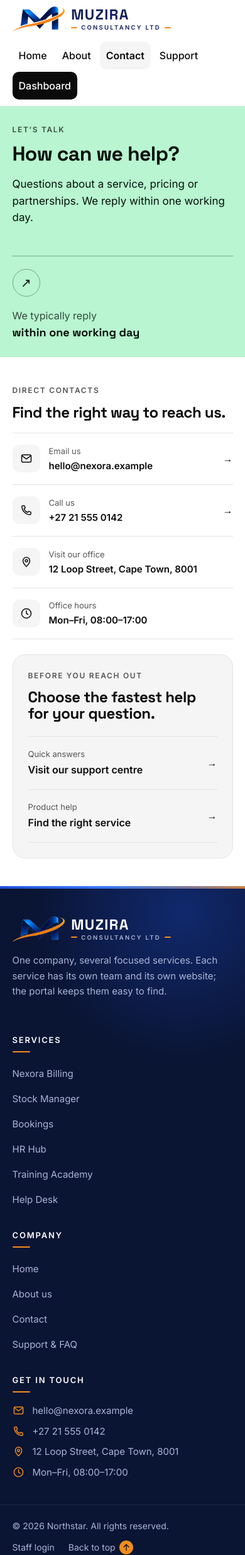
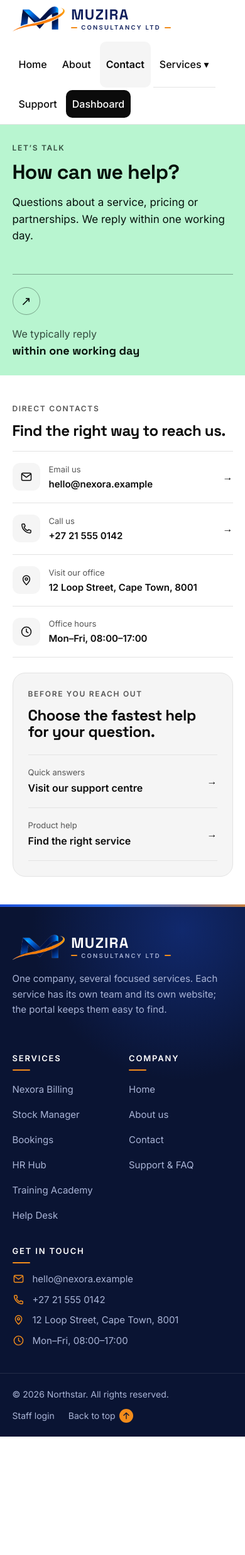
Before and after one commit to pedraul/web-home, a Django app: page /contact/ in a window 390 px wide. Shown: the top 2469 px of the page at 63% size. After the commit the page ends 2281 px from the top, so only its background shows below. Run offline with Django 5.2, Linux system fonts and the light colour scheme; the visitor is signed in with stand-in values (Sample User, id 1); data comes from the database, SQL or seed files in the repository.

Commit message:
Add Services menu to top bar and two-column phone footer
The top navigation gets a Services dropdown (between Contact and Support)
listing published services, with an "+ Add service" link for staff.
On phones the footer keeps two columns instead of stacking.

Co-Authored-By: Claude Opus 5.5 <noreply@anthropic.com>

```diff
--- a/static/css/site.css
+++ b/static/css/site.css
@@ -427,6 +427,69 @@ nav .wrap {
   color: var(--accentInk);
 }
 
+/* Services dropdown in the top bar */
+.nav-menu {
+  position: relative;
+}
+
+.nav-menu summary {
+  list-style: none;
+  cursor: pointer;
+  padding: 10px 12px;
+  border-radius: 10px;
+  font-weight: 500;
+  min-height: 44px;
+  display: flex;
+  align-items: center;
+  gap: 4px;
+}
+
+.nav-menu summary::-webkit-details-marker {
+  display: none;
+}
+
+.nav-menu summary:hover,
+.nav-menu[open] summary {
+  background: var(--soft);
+}
+
+.nav-menu-list {
+  position: absolute;
+  right: 0;
+  top: calc(100% + 6px);
+  z-index: 50;
+  min-width: 220px;
+  max-width: min(320px, calc(100vw - 32px));
+  max-height: 70vh;
+  overflow-y: auto;
+  padding: 6px;
+  display: grid;
+  background: var(--card);
+  color: var(--ink);
+  border: 1px solid var(--line);
+  border-radius: 12px;
+  box-shadow: 0 12px 32px rgb(0 0 0 / .14);
+}
+
+.links .nav-menu-list a {
+  min-height: 40px;
+  padding: 8px 10px;
+  justify-content: space-between;
+  gap: 12px;
+}
+
+.links .nav-menu-list a.nav-menu-add {
+  margin-top: 4px;
+  border-top: 1px solid var(--line);
+  border-radius: 0 0 8px 8px;
+  font-weight: 600;
+}
+
+.nav-menu-empty {
+  padding: 8px 10px;
+  color: var(--mute);
+}
+
 /* Hero */
 .hero {
   background: var(--field);
@@ -1607,7 +1670,17 @@ details p {
 
 @media (max-width: 520px) {
   .foot-grid {
-    grid-template-columns: minmax(0, 1fr);
+    gap: 28px 20px;
+  }
+  /* "Get in touch" holds long emails and addresses, so it gets the full row. */
+  .foot-grid > :last-child {
+    grid-column: 1 / -1;
+  }
+  .site-footer h2 {
+    margin-bottom: 14px;
+  }
+  .site-footer nav a {
+    overflow-wrap: anywhere;
   }
   .foot-bottom {
     flex-direction: column;
@@ -1665,8 +1738,16 @@ details p {
     margin-left: 0;
     width: 100%;
   }
-  .links a {
+  .links a,
+  .nav-menu summary {
     padding: 8px 10px;
+  }
+  .nav-menu-list {
+    position: fixed;
+    top: auto;
+    left: 16px;
+    right: 16px;
+    max-width: none;
   }
   .stack thead {
     display: none;
--- a/static/js/portal.js
+++ b/static/js/portal.js
@@ -37,6 +37,15 @@
     f.addEventListener("submit", (e) => { if (!confirm(f.dataset.confirm)) e.preventDefault(); });
   }
 
+  // Top-bar Services menu: close on outside click or Escape.
+  const navMenu = document.querySelector("[data-nav-menu]");
+  if (navMenu) {
+    document.addEventListener("click", (e) => { if (!navMenu.contains(e.target)) navMenu.open = false; });
+    document.addEventListener("keydown", (e) => {
+      if (e.key === "Escape" && navMenu.open) { navMenu.open = false; navMenu.querySelector("summary").focus(); }
+    });
+  }
+
   // Toasts fade after a few seconds.
   for (const t of document.querySelectorAll("[data-toast]")) {
     setTimeout(() => t.remove(), 6000);
--- a/templates/services/base.html
+++ b/templates/services/base.html
@@ -19,6 +19,19 @@
       <a href="{% url 'home' %}"{% if current == 'home' %} aria-current="page"{% endif %}>Home</a>
       <a href="{% url 'about' %}"{% if current == 'about' %} aria-current="page"{% endif %}>About</a>
       <a href="{% url 'contact' %}"{% if current == 'contact' %} aria-current="page"{% endif %}>Contact</a>
+      <details class="nav-menu" data-nav-menu>
+        <summary>Services <span aria-hidden="true">▾</span></summary>
+        <div class="nav-menu-list">
+          {% for s in footer_services %}
+          <a href="{{ s.url }}" target="_blank" rel="noopener noreferrer">{{ s.name }} <span aria-hidden="true">↗</span><span class="sr"> (opens in a new tab)</span></a>
+          {% empty %}
+          <span class="nav-menu-empty">Coming soon</span>
+          {% endfor %}
+          {% if user.is_staff %}
+          <a class="nav-menu-add" href="{% url 'dashboard' %}#svcForm">+ Add service</a>
+          {% endif %}
+        </div>
+      </details>
       <a href="{% url 'support' %}"{% if current == 'support' %} aria-current="page"{% endif %}>Support</a>
       {% if user.is_staff %}
       <a href="{% url 'dashboard' %}" class="adm"{% if current == 'dashboard' %} aria-current="page"{% endif %}>Dashboard</a>
```
